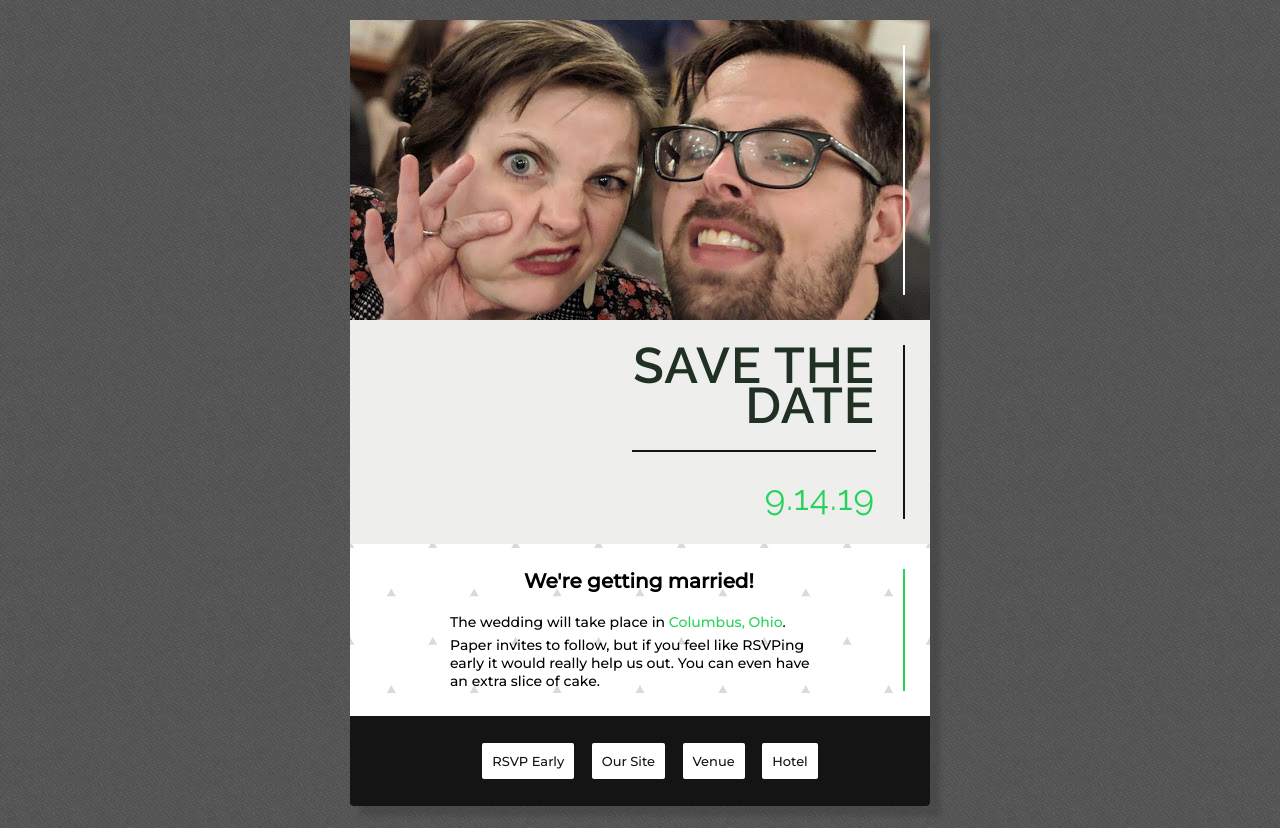
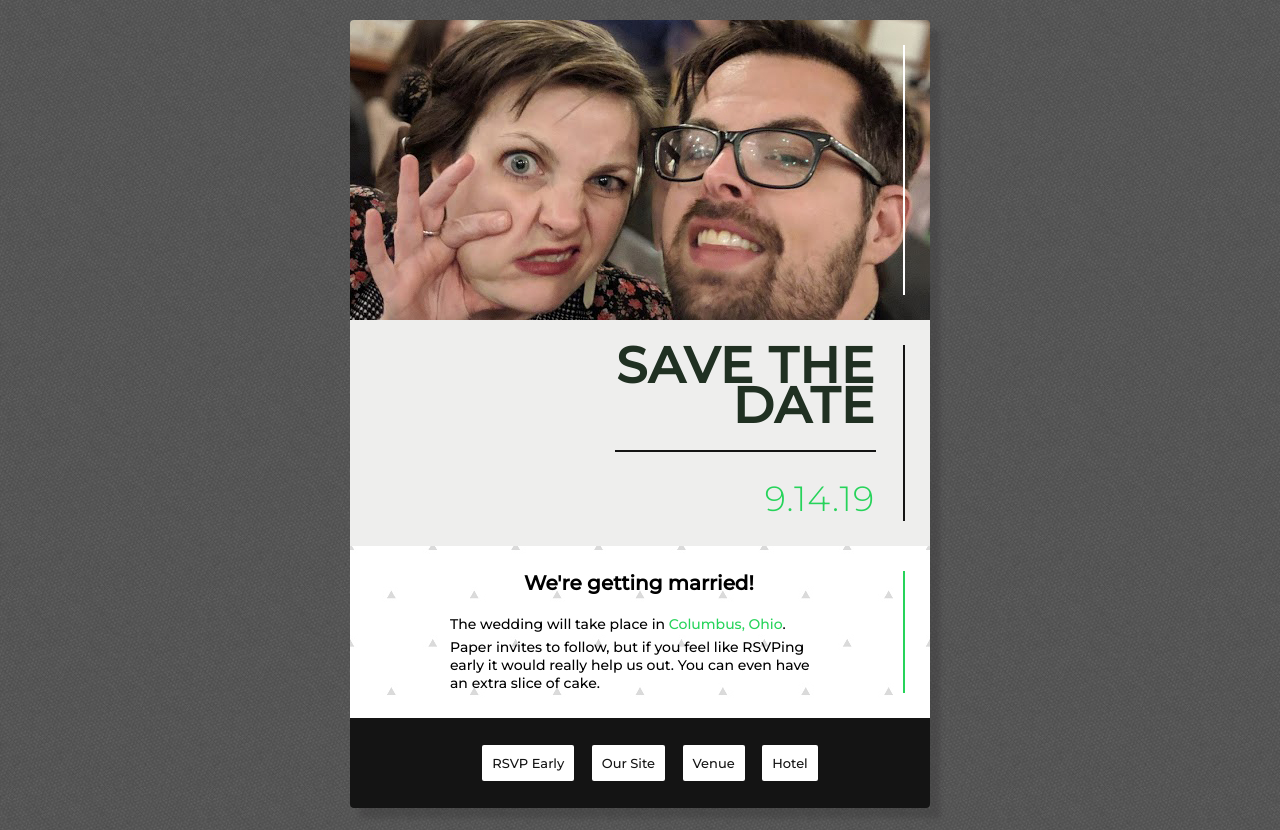
Before and after one commit to patrickwroach/savethedates, a plain HTML site: page index.html in a window 1280 px wide. Drawn offline with Linux system fonts and the light colour scheme.

Commit message:
Update index.html

```diff
--- a/index.html
+++ b/index.html
@@ -11,6 +11,8 @@
 <title>Sarah &amp; Pat</title> <!-- The title tag shows in email notifications, like Android 4.4. -->
 
 <!-- Web Font / @font-face : BEGIN -->
+
+<link href="https://fonts.googleapis.com/css?family=Montserrat:300,500" rel="stylesheet">
 <!-- NOTE: If web fonts are not required, lines 10 - 27 can be safely removed. -->
 
 <!-- Desktop Outlook chokes on web font references and defaults to Times New Roman, so we force a safe fallback font. -->
@@ -24,7 +26,7 @@
 
 <!-- All other clients get the webfont reference; some will render the font and others will silently fail to the fallbacks. More on that here: http://stylecampaign.com/blog/2015/02/webfont-support-in-email/ -->
 <!--[if !mso]><!-->
-    <link href='http://fonts.googleapis.com/css?family=Raleway:600,700,400' rel='stylesheet' type='text/css'>
+
 
     <link href="https://fonts.googleapis.com/css?family=Montserrat:300,500" rel="stylesheet">
 <!--<![endif]-->
@@ -65,7 +67,7 @@
                     <td>
 
 			<!-- banner  -->
-            <table width="580"  class="deviceWidth" border="0" cellpadding="0" cellspacing="0" align="center" bgcolor="#eeeeed" style="height:250px; background:url(https://raw.githubusercontent.com/patrickwroach/savethedates/master/passiontemplate/img/catplho.jpg); background-position:center; margin:0 auto;">
+            <table width="580"  class="deviceWidth" border="0" cellpadding="0" cellspacing="0" align="center" bgcolor="#eeeeed" style="height:250px; background:url(https://raw.githubusercontent.com/patrickwroach/savethedates/master/passiontemplate/img/catplho.jpg); background-position:center; margin:0 auto; border-top-left-radius:4px; border-top-right-radius:4px;">
                 <tr> <td width="25">&nbsp;</td>
                         <td height="25">
                         </td>
@@ -101,7 +103,7 @@
                     <td>
                             <table align="right"  style="border-right:2px solid #141414;">
                                     <tr><td>&nbsp;</td>
-                                           <td style="width:50%; color: #203022; text-align:right; font-family: 'Raleway', Helvetica, Arial, sans-serif; font-size: 50px; font-weight: 600;  line-height:40px; text-transform:uppercase; letter-spacing:1px;" >
+                                           <td style="width:50%; color: #203022; text-align:right; font-family: 'Montserrat', Helvetica, Arial, sans-serif; font-size: 50px; font-weight: 600;  line-height:40px; text-transform:uppercase; letter-spacing:1px;" >
                                                   <p style="margin:0;">Save the</p><p style="margin:0;">Date</p></td>
                                                   <td width="25">&nbsp;</td>
                                        </tr>
@@ -121,7 +123,7 @@
                                        <tr>
                                             <td>&nbsp;</td>
                                            <td style="width:50%;">
-                                               <p style=" margin:0; text-align:right; color: #26d35a; font-family: 'Raleway', Helvetica, Arial, sans-serif; font-size: 35px; font-weight: 200; letter-spacing:1px; letter-spacing:1px;">9.14.19</p>
+                                               <p style=" margin:0; text-align:right; color: #26d35a; font-family: 'Montserrat', Helvetica, Arial, sans-serif; font-size: 35px; font-weight: 200; letter-spacing:1px; letter-spacing:1px;">9.14.19</p>
                                            </td>
                                            <td width="25">&nbsp;</td>
                                            </tr>
```
